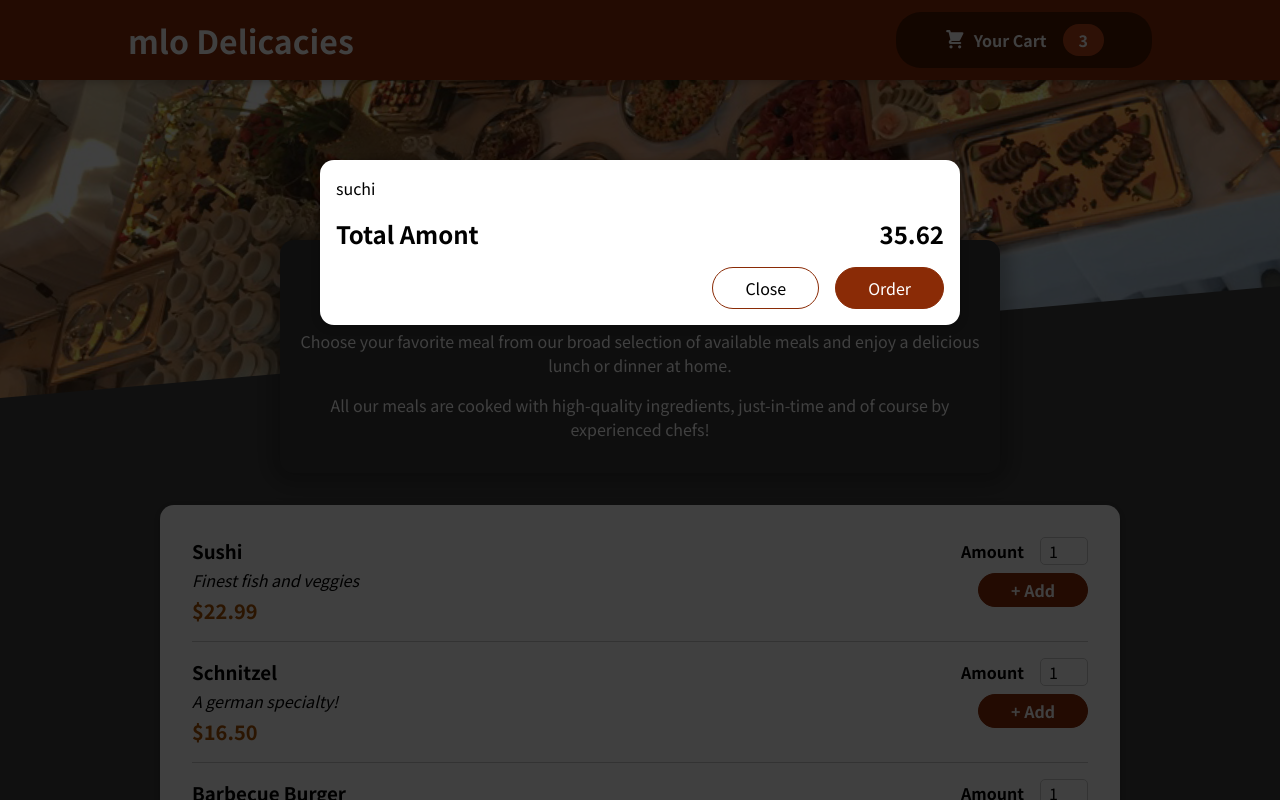
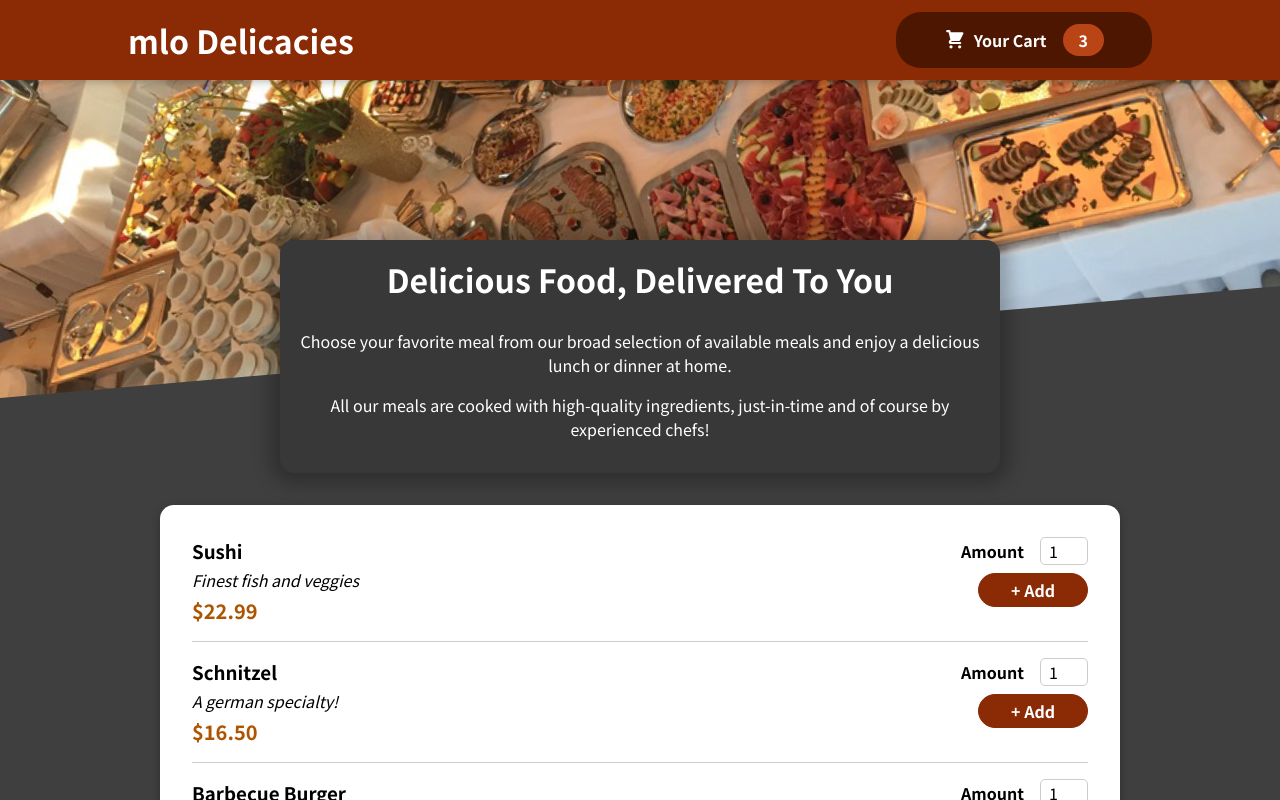
Before and after one commit to David-mwendwa/food-order-app-v1, a React (Create React App) app: page / in a window 1280 px wide. Shown: the top 800 px of the page. Built offline with nearby package versions, Linux system fonts and the light colour scheme.

Commit message:
manage cart & modal state

```diff
--- a/src/App.js
+++ b/src/App.js
@@ -1,15 +1,25 @@
-import React from 'react';
+import React, { useState } from 'react';
 import Cart from './components/Cart/Cart';
 import Header from './components/Layout/Header';
 import Meals from './components/Meals/Meals';
 
 function App() {
+  const [cartIsShown, setCartIsShown] = useState(false);
+
+  const showCartHandler = () => {
+    setCartIsShown(true);
+  };
+
+  const hideCartHandler = () => {
+    setCartIsShown(false);
+  };
+
   return (
     <React.Fragment>
-      <Cart/>
-      <Header />
+      {cartIsShown && <Cart onClose={hideCartHandler} />}
+      <Header onShowCart={showCartHandler} />
       <main>
-        <Meals/>
+        <Meals />
       </main>
     </React.Fragment>
   );
--- a/src/components/Cart/Cart.js
+++ b/src/components/Cart/Cart.js
@@ -2,7 +2,7 @@
 import Modal from '../UI/Modal';
 import classes from './Cart.module.css';
 
-const Cart = () => {
+const Cart = (props) => {
   const cartItems = (
     <ul className={classes['cart-items']}>
       {[{ id: 'c1', name: 'suchi', amount: 2, price: 12.99 }].map((item) => (
@@ -11,14 +11,16 @@
     </ul>
   );
   return (
-    <Modal>
+    <Modal onClose={props.onClose}>
       {cartItems}
       <div className={classes.total}>
         <span>Total Amont</span>
         <span>35.62</span>
       </div>
       <div className={classes.actions}>
-        <button className={classes['button-alt']}>Close</button>
+        <button className={classes['button-alt']} onClick={props.onClose}>
+          Close
+        </button>
         <button className={classes.button}>Order</button>
       </div>
     </Modal>
--- a/src/components/Layout/Header.js
+++ b/src/components/Layout/Header.js
@@ -10,7 +10,7 @@
     <React.Fragment>
       <header className={classes.header}>
         <h1>mlo Delicacies</h1>
-        <HeaderCartButton />
+        <HeaderCartButton onClick={props.onShowCart} />
       </header>
       <div className={classes['main-image']}>
         <img src={mealsImage} alt='A table full of delicious foods' />
--- a/src/components/Layout/HeaderCartButton.js
+++ b/src/components/Layout/HeaderCartButton.js
@@ -3,9 +3,9 @@
 
 import classes from './HeaderCartButton.module.css';
 
-const HeaderCartButton = () => {
+const HeaderCartButton = (props) => {
   return (
-    <button className={classes.button}>
+    <button className={classes.button} onClick={props.onClick}>
       <span className={classes.icon}>
         <CartIcon />
       </span>
--- a/src/components/UI/Modal.js
+++ b/src/components/UI/Modal.js
@@ -1,12 +1,13 @@
-import React from 'react';
+import React, { Fragment } from 'react';
 import ReactDOM from 'react-dom';
+
 import classes from './Modal.module.css';
 
 const Backdrop = (props) => {
-  return <div className={classes.backdrop}></div>;
+  return <div className={classes.backdrop} onClick={props.onClose} />;
 };
 
-const ModalOverLay = (props) => {
+const ModalOverlay = (props) => {
   return (
     <div className={classes.modal}>
       <div className={classes.content}>{props.children}</div>
@@ -15,16 +16,18 @@
 };
 
 const portalElement = document.getElementById('overlays');
-
 const Modal = (props) => {
   return (
-    <React.Fragment>
-      {ReactDOM.createPortal(<Backdrop />, portalElement)}
+    <Fragment>
       {ReactDOM.createPortal(
-        <ModalOverLay>{props.children}</ModalOverLay>,
+        <Backdrop onClose={props.onClose} />,
         portalElement
       )}
-    </React.Fragment>
+      {ReactDOM.createPortal(
+        <ModalOverlay>{props.children}</ModalOverlay>,
+        portalElement
+      )}
+    </Fragment>
   );
 };
 
```
